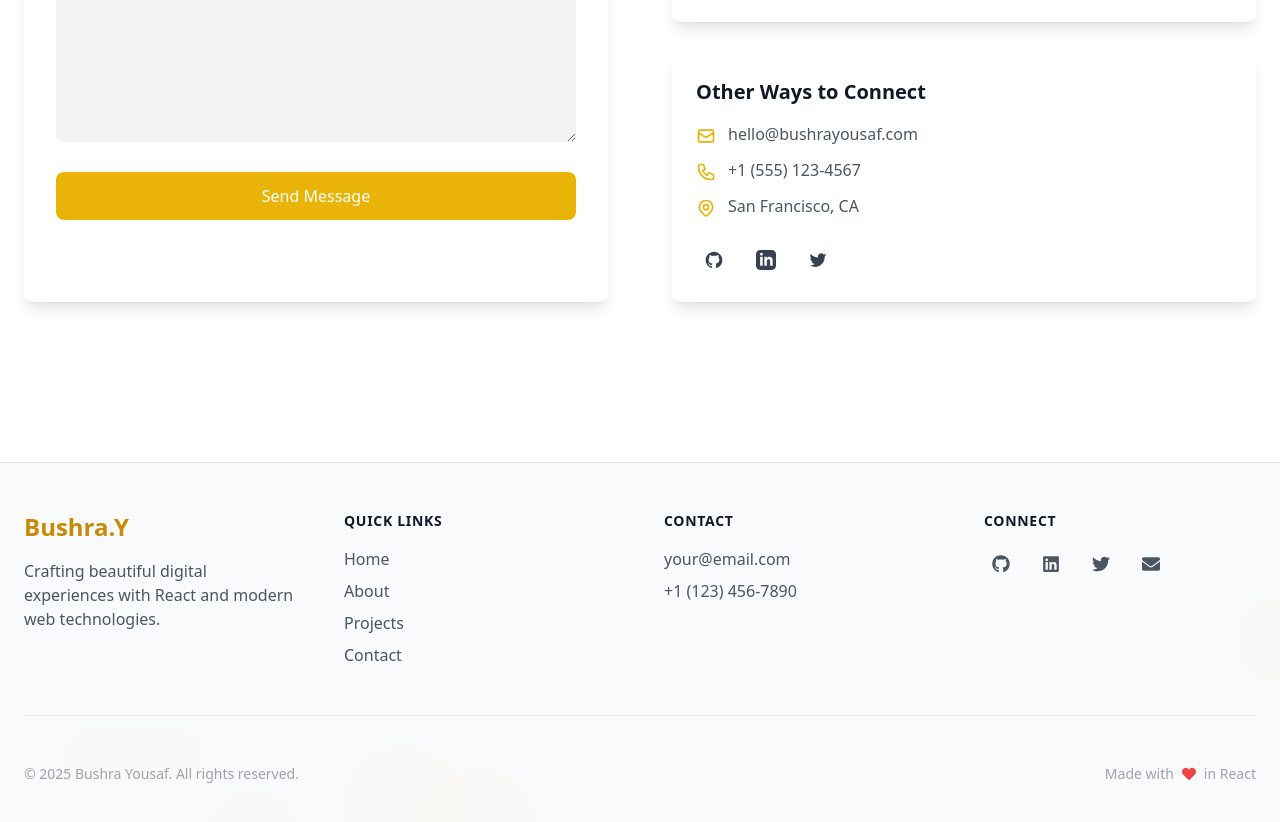
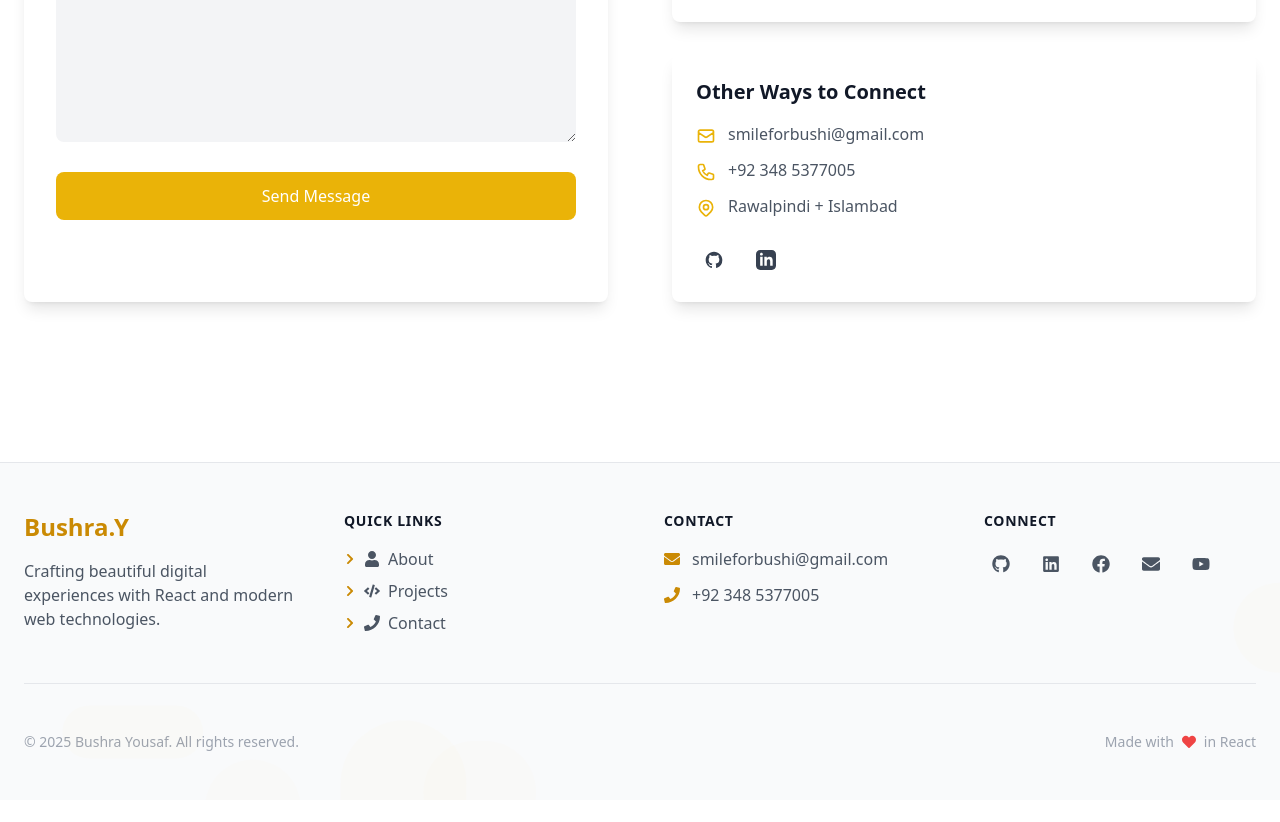
Before and after one commit to Bush1122/Bushra_Yousaf_Portfolio, a React (Vite) app in the folder client/: page /Contact in a window 1280 px wide. Shown: the part 710-1532 px from the top of the page. After the commit the page ends 1510 px from the top, so only its background shows below. Built offline with nearby package versions, Linux system fonts and the light colour scheme.

Commit message:
Update the data

```diff
--- a/client/src/App.jsx
+++ b/client/src/App.jsx
@@ -1,5 +1,4 @@
 import { Routes, Route } from "react-router-dom";
-import Home from "./pages/Home";
 import About from "./pages/About";
 import Certificate from "./pages/Certificate";
 import Service from "./pages/Service";
@@ -9,8 +8,7 @@ import Contact from "./pages/Contact";
 function App() {
   return (
     <Routes>
-      <Route path="/" element={<Home />} />
-      <Route path="/About" element={<About />} />
+      <Route path="/" element={<About />} />
       <Route path="/Certificate" element={<Certificate />} />
       <Route path="/Projects" element={<Projects />} />
       <Route path="/Service" element={<Service />} />
--- a/client/src/components/pageComponents/Footer.jsx
+++ b/client/src/components/pageComponents/Footer.jsx
@@ -2,36 +2,49 @@ import { motion } from "framer-motion";
 import {
   FaGithub,
   FaLinkedin,
-  FaTwitter,
   FaEnvelope,
   FaHeart,
+  FaUser,
+  FaCode,
+  FaPhone,
+  FaChevronRight,
+  FaFacebook,
+  FaYoutube,
 } from "react-icons/fa";
 import { useTheme } from "../../context/ThemeContext";
 
 const footerLinks = [
-  { name: "Home", path: "/" },
-  { name: "About", path: "/about" },
-  { name: "Projects", path: "/projects" },
-  { name: "Contact", path: "/contact" },
+  { name: "About", path: "/", icon: <FaUser className="mr-2" /> },
+  { name: "Projects", path: "/Projects", icon: <FaCode className="mr-2" /> },
+  { name: "Contact", path: "/Contact", icon: <FaPhone className="mr-2" /> },
 ];
 
 const socialLinks = [
   {
     icon: <FaGithub />,
-    url: "https://github.com/yourusername",
+    url: "https://github.com/Bush1122",
     name: "GitHub",
   },
   {
     icon: <FaLinkedin />,
-    url: "https://linkedin.com/in/yourprofile",
+    url: "https://www.linkedin.com/in/bushra-yousaf-9b6675240/",
     name: "LinkedIn",
   },
   {
-    icon: <FaTwitter />,
-    url: "https://twitter.com/yourhandle",
-    name: "Twitter",
+    icon: <FaFacebook />,
+    url: "https://www.facebook.com/ahnhi.malik/",
+    name: "FaceBook",
   },
-  { icon: <FaEnvelope />, url: "mailto:your@email.com", name: "Email" },
+  {
+    icon: <FaEnvelope />,
+    url: "https://mail.google.com/mail/u/0/?tab=km#inbox",
+    name: "Email",
+  },
+  {
+    icon: <FaYoutube />,
+    url: "https://www.youtube.com/@BushraYousaf-p7i",
+    name: "Youtube",
+  },
 ];
 
 export default function Footer() {
@@ -119,15 +132,22 @@ export default function Footer() {
                   key={link.name}
                   whileHover={{ x: 5 }}
                   transition={{ type: "spring", stiffness: 300 }}
+                  className="flex items-center"
                 >
+                  <FaChevronRight
+                    className={`mr-2 text-xs ${
+                      theme === "dark" ? "text-yellow-400" : "text-yellow-600"
+                    }`}
+                  />
                   <a
                     href={link.path}
-                    className={`text-base transition-colors ${
+                    className={`text-base transition-colors flex items-center ${
                       theme === "dark"
                         ? "text-gray-400 hover:text-yellow-400"
                         : "text-gray-600 hover:text-yellow-600"
                     }`}
                   >
+                    {link.icon}
                     {link.name}
                   </a>
                 </motion.li>
@@ -144,20 +164,37 @@ export default function Footer() {
             >
               Contact
             </h3>
-            <ul className="mt-4 space-y-2">
-              <li
-                className={`${
-                  theme === "dark" ? "text-gray-400" : "text-gray-600"
-                }`}
-              >
-                your@email.com
+            <ul className="mt-4 space-y-3">
+              <li className="flex items-start">
+                <FaEnvelope
+                  className={`mt-1 mr-3 ${
+                    theme === "dark" ? "text-yellow-400" : "text-yellow-600"
+                  }`}
+                />
+                <a
+                  href="mailto:smileforbushi@gmail.com"
+                  className={`transition-colors ${
+                    theme === "dark"
+                      ? "text-gray-400 hover:text-yellow-400"
+                      : "text-gray-600 hover:text-yellow-600"
+                  }`}
+                >
+                  smileforbushi@gmail.com
+                </a>
               </li>
-              <li
-                className={`${
-                  theme === "dark" ? "text-gray-400" : "text-gray-600"
-                }`}
-              >
-                +1 (123) 456-7890
+              <li className="flex items-start">
+                <FaPhone
+                  className={`mt-1 mr-3 ${
+                    theme === "dark" ? "text-yellow-400" : "text-yellow-600"
+                  }`}
+                />
+                <span
+                  className={`${
+                    theme === "dark" ? "text-gray-400" : "text-gray-600"
+                  }`}
+                >
+                  +92 348 5377005
+                </span>
               </li>
             </ul>
           </div>
--- a/client/src/components/pageComponents/Header.jsx
+++ b/client/src/components/pageComponents/Header.jsx
@@ -53,7 +53,7 @@ const mobileItem = {
 };
 
 const navLinks = [
-  { path: "/About", name: "About" },
+  { path: "/", name: "About" },
   { path: "/Projects", name: "Projects" },
   { path: "/Service", name: "Service" },
   { path: "/Certificate", name: "Certificate" },
--- a/client/src/pages/Contact.jsx
+++ b/client/src/pages/Contact.jsx
@@ -314,7 +314,7 @@ const Contact = () => {
                       />
                     </svg>
                     <span className="text-gray-600 dark:text-gray-300">
-                      hello@bushrayousaf.com
+                      smileforbushi@gmail.com
                     </span>
                   </li>
                   <li className="flex items-start">
@@ -333,7 +333,7 @@ const Contact = () => {
                       />
                     </svg>
                     <span className="text-gray-600 dark:text-gray-300">
-                      +1 (555) 123-4567
+                      +92 348 5377005
                     </span>
                   </li>
                   <li className="flex items-start">
@@ -358,7 +358,7 @@ const Contact = () => {
                       />
                     </svg>
                     <span className="text-gray-600 dark:text-gray-300">
-                      San Francisco, CA
+                      Rawalpindi + Islambad
                     </span>
                   </li>
                 </ul>
@@ -366,7 +366,7 @@ const Contact = () => {
                 <div className="flex mt-6 space-x-4">
                   <motion.a
                     whileHover={{ y: -3 }}
-                    href="https://github.com/yourusername"
+                    href="https://github.com/Bush1122"
                     target="_blank"
                     rel="noopener noreferrer"
                     className="p-2 text-gray-700 transition-colors rounded-full dark:text-gray-300 hover:bg-gray-100 dark:hover:bg-gray-700"
@@ -385,7 +385,7 @@ const Contact = () => {
                   </motion.a>
                   <motion.a
                     whileHover={{ y: -3 }}
-                    href="https://linkedin.com/in/yourprofile"
+                    href="https://www.linkedin.com/in/bushra-yousaf-9b6675240/"
                     target="_blank"
                     rel="noopener noreferrer"
                     className="p-2 text-gray-700 transition-colors rounded-full dark:text-gray-300 hover:bg-gray-100 dark:hover:bg-gray-700"
@@ -402,21 +402,6 @@ const Contact = () => {
                       />
                     </svg>
                   </motion.a>
-                  <motion.a
-                    whileHover={{ y: -3 }}
-                    href="https://twitter.com/yourhandle"
-                    target="_blank"
-                    rel="noopener noreferrer"
-                    className="p-2 text-gray-700 transition-colors rounded-full dark:text-gray-300 hover:bg-gray-100 dark:hover:bg-gray-700"
-                  >
-                    <svg
-                      className="w-5 h-5"
-                      fill="currentColor"
-                      viewBox="0 0 24 24"
-                    >
-                      <path d="M8.29 20.251c7.547 0 11.675-6.253 11.675-11.675 0-.178 0-.355-.012-.53A8.348 8.348 0 0022 5.92a8.19 8.19 0 01-2.357.646 4.118 4.118 0 001.804-2.27 8.224 8.224 0 01-2.605.996 4.107 4.107 0 00-6.993 3.743 11.65 11.65 0 01-8.457-4.287 4.106 4.106 0 001.27 5.477A4.072 4.072 0 012.8 9.713v.052a4.105 4.105 0 003.292 4.022 4.095 4.095 0 01-1.853.07 4.108 4.108 0 003.834 2.85A8.233 8.233 0 012 18.407a11.616 11.616 0 006.29 1.84" />
-                    </svg>
-                  </motion.a>
                 </div>
               </div>
             </div>
```
